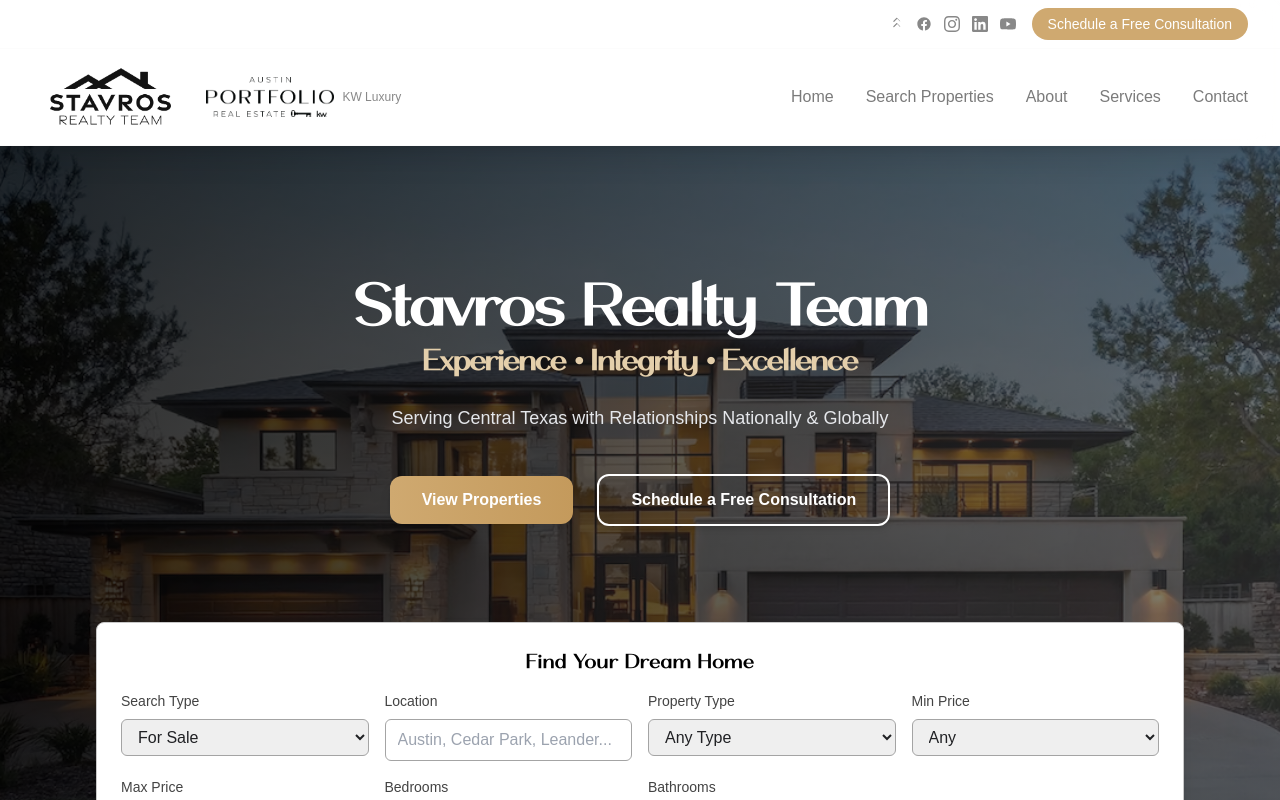
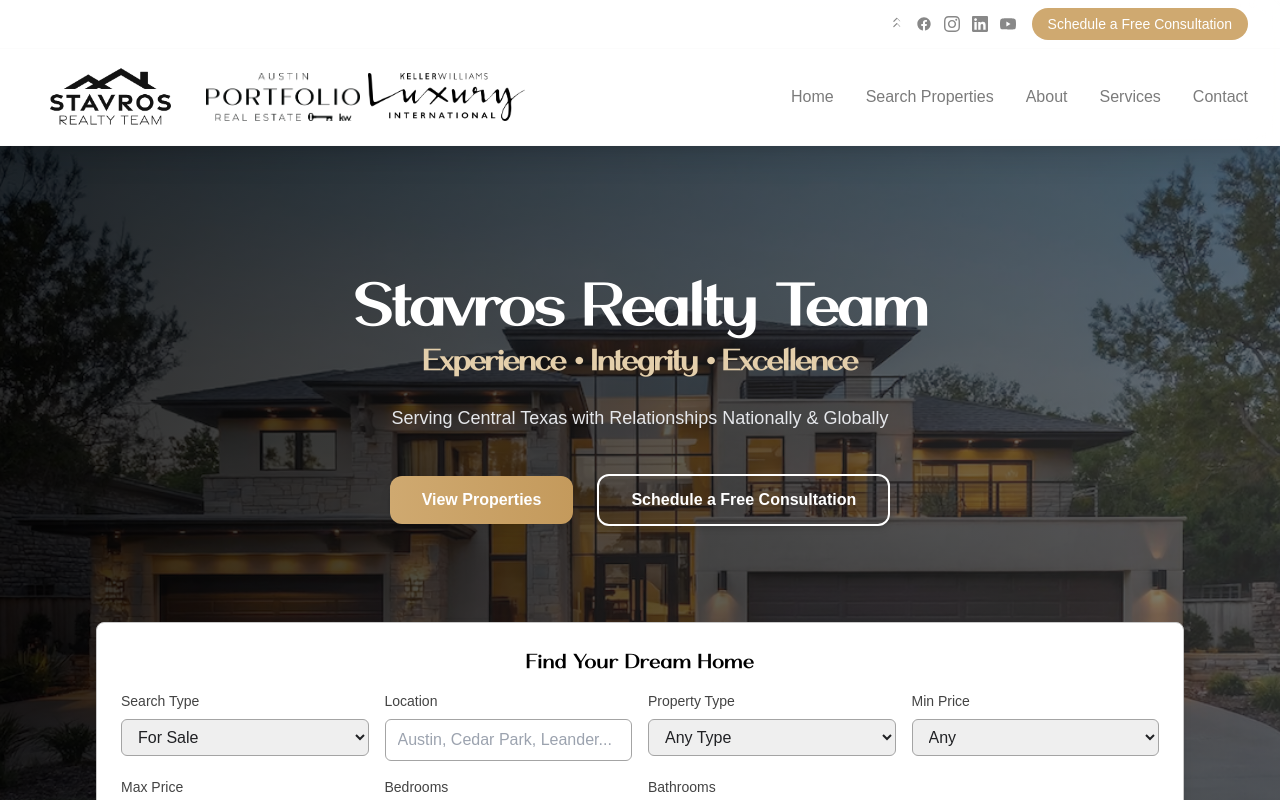
Before and after one commit to cesar-thela-media/stavros, a Next.js app: page / in a window 1280 px wide. Shown: the top 800 px of the page. Built offline with nearby package versions, Linux system fonts and the light colour scheme.

Commit message:
kw luxury

```diff
--- a/src/components/Header.tsx
+++ b/src/components/Header.tsx
@@ -93,12 +93,17 @@ export default function Header() {
                 alt="APRE"
                 width={120}
                 height={40}
-                className="h-10 w-auto"
+                className="h-12 w-auto"
                 quality={95}
               />
-              <div className="text-xs text-charcoal-600 font-medium">
-                <div>KW Luxury</div>
-              </div>
+              <Image
+                src="/assets/KW-Luxury-Logo-Black.png"
+                alt="KW Luxury"
+                width={80}
+                height={30}
+                className="h-12 w-auto"
+                quality={95}
+              />
             </div>
           </div>
 
```
Also changed, not shown: public/assets/KW-Luxury-Logo-Black.png (added).
